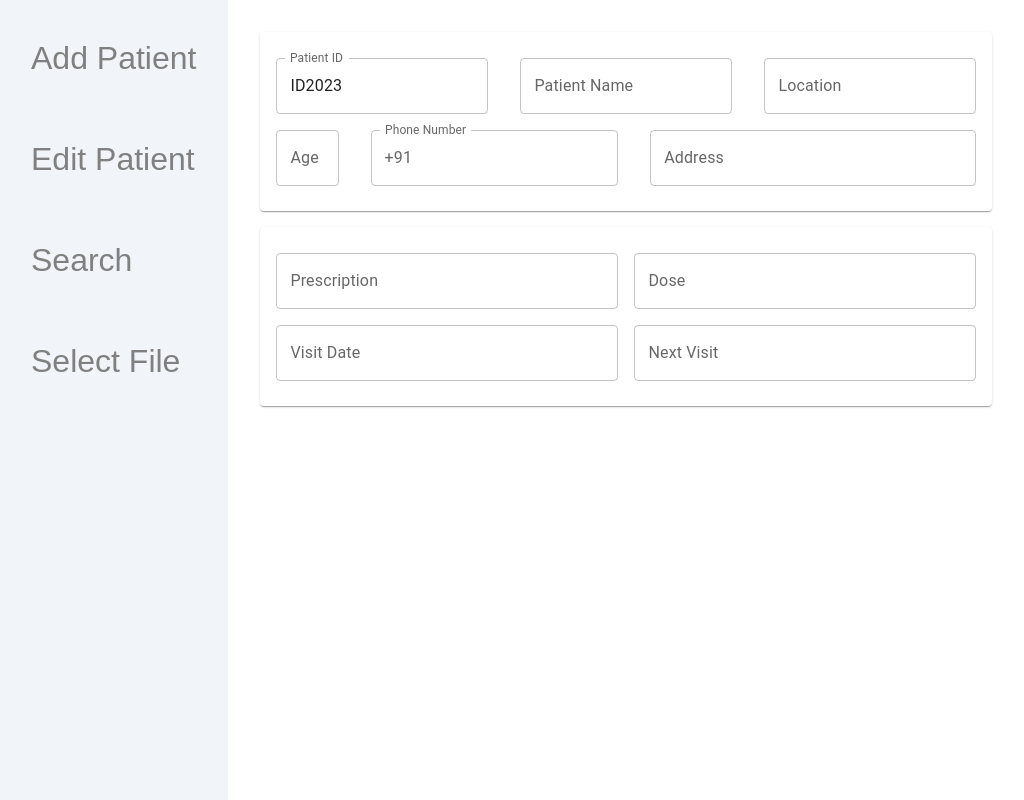
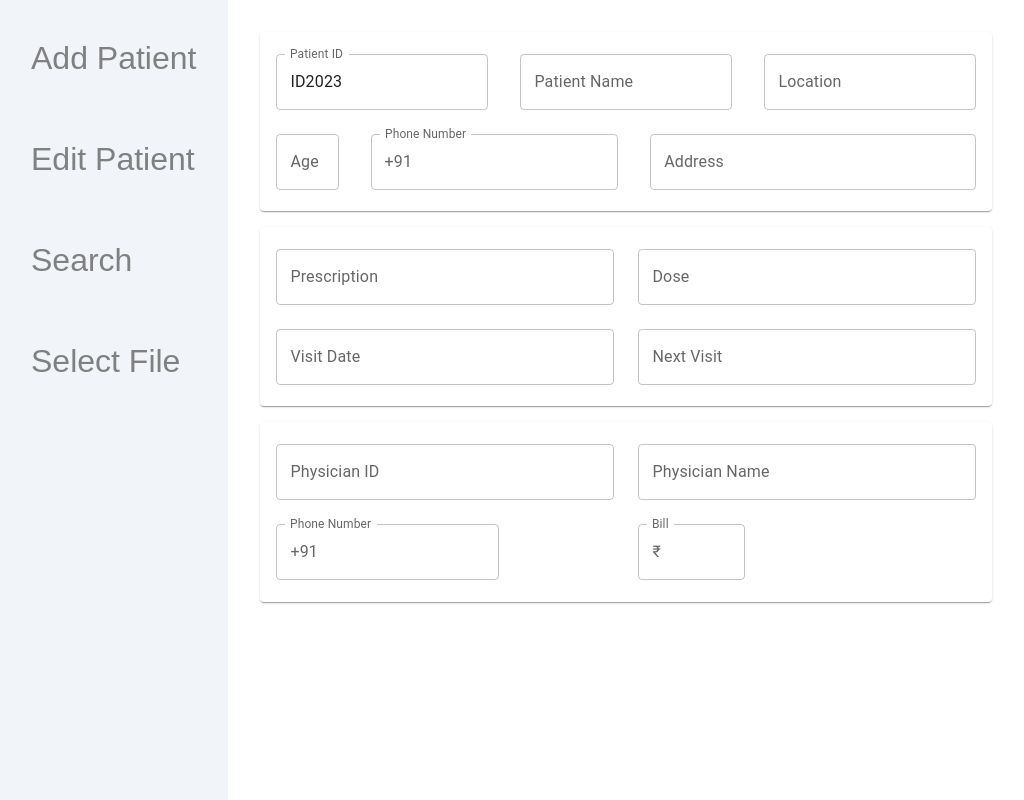
Before and after one commit to furquan-lp/react-patient-db-frontend, a React (Vite) app in the folder react-patients/: page / in a window 1280 px wide. Shown: the whole page, without its empty margins (1-1025 px from the left). Built offline with nearby package versions, Linux system fonts and the light colour scheme.

Commit message:
Added the rest of the form and adjusted gaps

```diff
--- a/react-patients/src/components/ViewAdd.tsx
+++ b/react-patients/src/components/ViewAdd.tsx
@@ -6,7 +6,7 @@ export default function ViewAdd() {
   return (
     <Box sx={{ my: 4, gap: 2, display: 'flex', flexDirection: 'column' }}>
       <Card sx={{ display: 'flex', flexDirection: 'column', justifyContent: 'center', p: 2, height: 1 / 5, width: 700 }}>
-        <Box sx={{ display: 'flex', flexDirection: 'column', gap: 2, }}>
+        <Box sx={{ display: 'flex', flexDirection: 'column', gap: 3, }}>
           <Box sx={{ display: 'flex', gap: 4 }}>
             <TextField id="outlined-basic" label="Patient ID" variant="outlined" InputProps={{ readOnly: true }}
               defaultValue='ID2023' />
@@ -16,14 +16,14 @@ export default function ViewAdd() {
           <Box sx={{ display: 'flex', gap: 4 }}>
             <TextField sx={{ width: '8ch' }} id="outlined-basic" label="Age" variant="outlined" />
             <TextField id="outlined-basic" label="Phone Number" variant="outlined" InputProps={{
-              startAdornment: <InputAdornment position="start">+91</InputAdornment>,
+              startAdornment: <InputAdornment position="start">+91</InputAdornment>
             }} />
             <TextField sx={{ width: '42ch' }} id="outlined-basic" label="Address" variant="outlined" />
           </Box>
         </Box>
       </Card>
       <Card sx={{ display: 'flex', flexDirection: 'column', justifyContent: 'center', p: 2, height: 1 / 5, width: 700 }}>
-        <Box sx={{ display: 'grid', gridTemplateColumns: 'repeat(2, 1fr)', gridTemplateRows: 'repeat(2, 1fr)', gap: 2 }}>
+        <Box sx={{ display: 'grid', gridTemplateColumns: 'repeat(2, 1fr)', gridTemplateRows: 'repeat(2, 1fr)', gap: 3 }}>
           <TextField id="outlined-basic" label="Prescription" variant="outlined" />
           <TextField id="outlined-basic" label="Dose" variant="outlined" />
           <LocalizationProvider dateAdapter={AdapterDayjs}>
@@ -32,6 +32,19 @@ export default function ViewAdd() {
           </LocalizationProvider>
         </Box>
       </Card>
+
+      <Card sx={{ display: 'flex', flexDirection: 'column', justifyContent: 'center', p: 2, height: 1 / 5, width: 700 }}>
+        <Box sx={{ display: 'grid', gridTemplateColumns: 'repeat(2, 1fr)', gridTemplateRows: 'repeat(2, 1fr)', gap: 3 }}>
+          <TextField id="outlined-basic" label="Physician ID" variant="outlined" />
+          <TextField id="outlined-basic" label="Physician Name" variant="outlined" />
+          <TextField id="outlined-basic" label="Phone Number" variant="outlined" InputProps={{
+            startAdornment: <InputAdornment position="start">+91</InputAdornment>
+          }} sx={{ width: '25ch' }} />
+          <TextField id="outlined-basic" label="Bill" variant="outlined" InputProps={{
+            startAdornment: <InputAdornment position="start">₹</InputAdornment>
+          }} sx={{ width: '12ch' }} />
+        </Box>
+      </Card>
     </Box>
   );
 }
```
